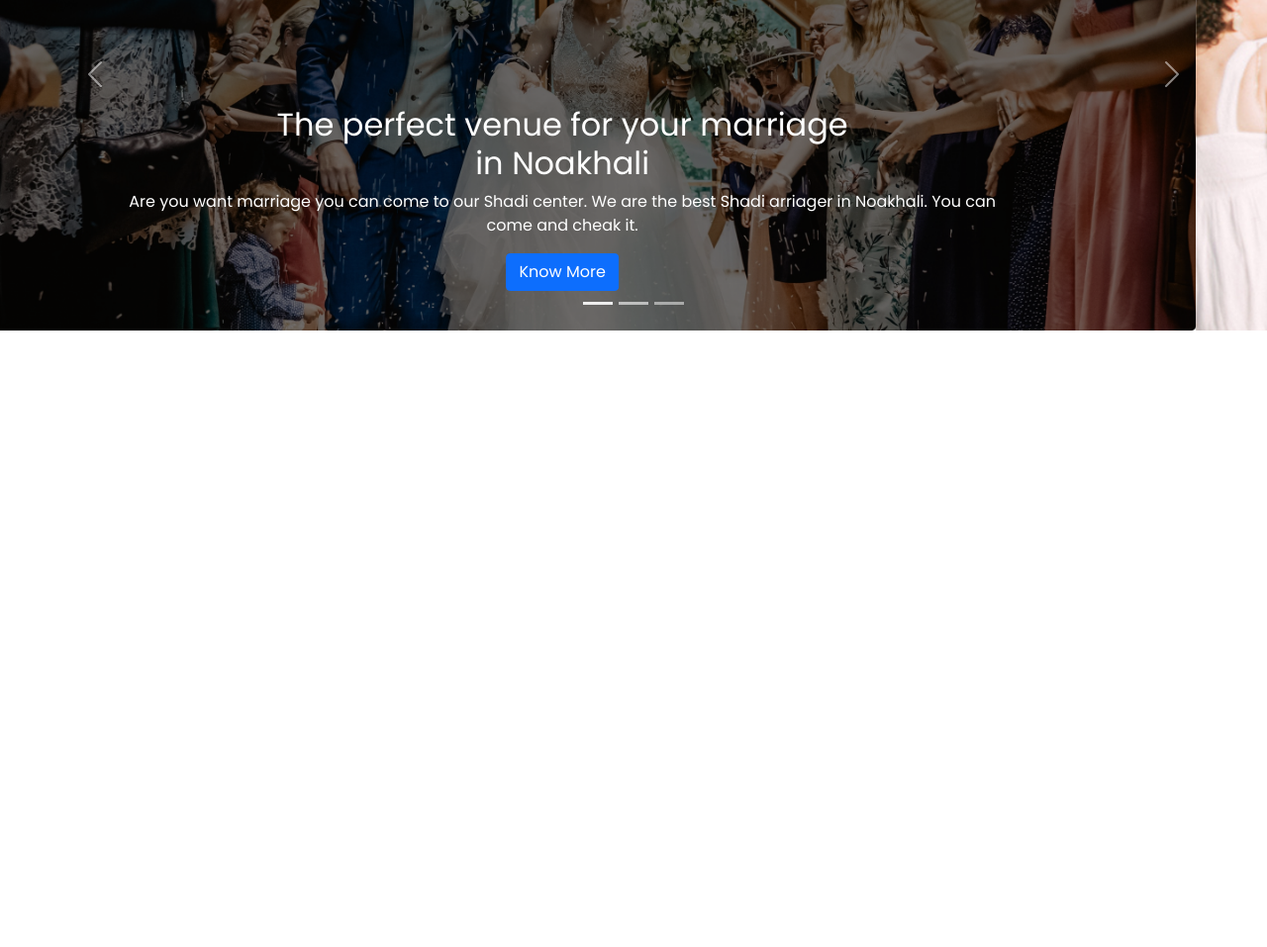
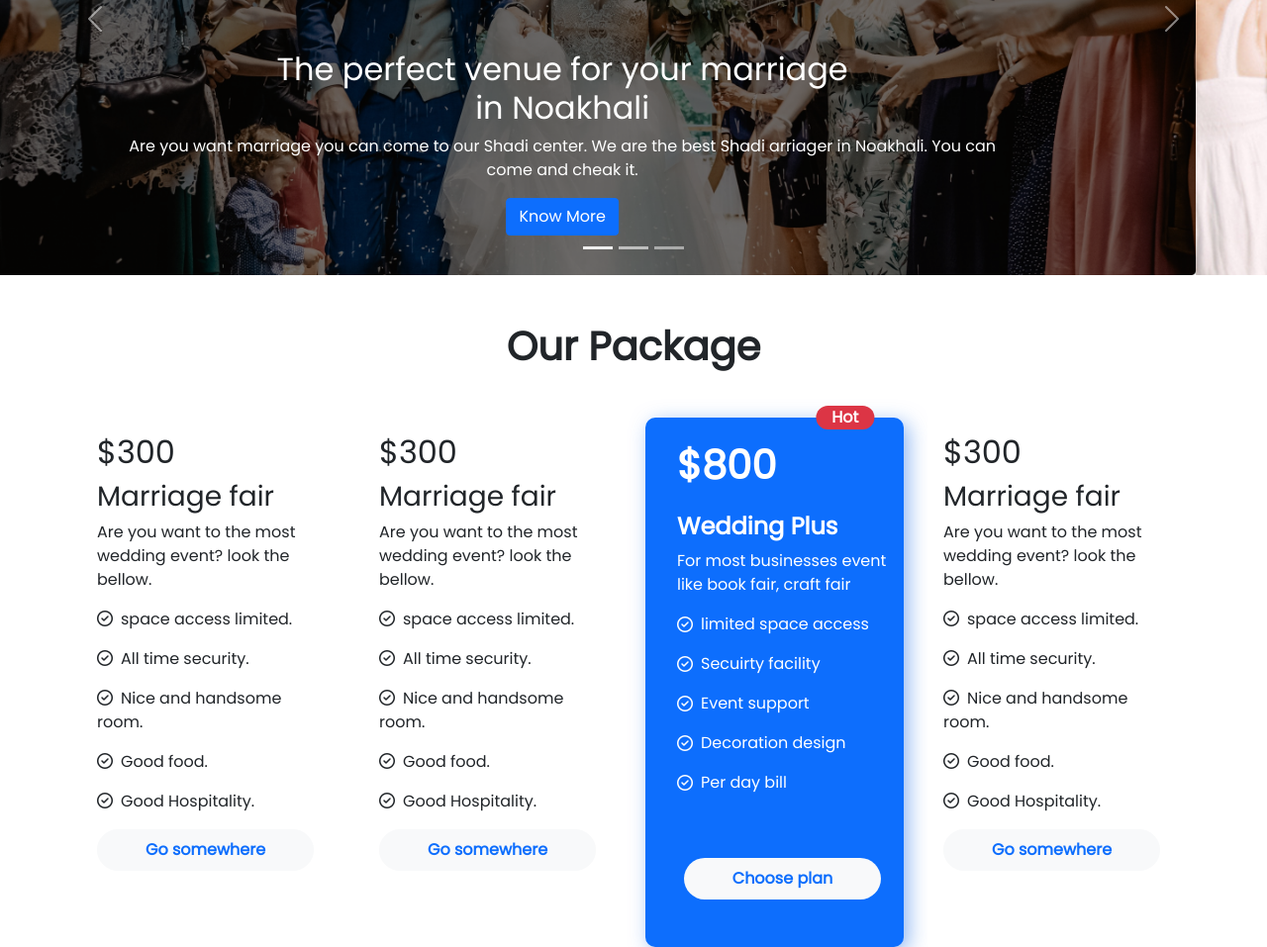
Before and after one commit to yeasinshamimdev/convention-center, a plain HTML site: page index.html in a window 1280 px wide. Shown: the part 241-1198 px from the top of the page at 99% size. Before the commit the page ends 800 px from the top, so only its background shows below. Drawn offline with nearby package versions, Linux system fonts and the light colour scheme.

Commit message:
our package added

```diff
--- a/index.html
+++ b/index.html
@@ -9,6 +9,8 @@
   <!-- Bootstrap Link  -->
   <link href="https://cdn.jsdelivr.net/npm/bootstrap@5.1.3/dist/css/bootstrap.min.css" rel="stylesheet"
     integrity="sha384-1BmE4kWBq78iYhFldvKuhfTAU6auU8tT94WrHftjDbrCEXSU1oBoqyl2QvZ6jIW3" crossorigin="anonymous">
+  <!-- fonts awesome link   -->
+  <script src="https://kit.fontawesome.com/48022d01e5.js" crossorigin="anonymous"></script>
   <!-- Custom Css link  -->
   <link rel="stylesheet" href="style.css">
 </head>
@@ -17,12 +19,12 @@
   <header>
     <!-- Navbar start  -->
     <div class="container-fluid">
-            <nav class="navbar navbar-expand-lg navbar-light bg-white">
+      <nav class="navbar fixed-top navbar-expand-lg navbar-light bg-white">
         <div class="container">
           <a class="navbar-brand" href="#">Noakhali Shadi center</a>
           <button class="navbar-toggler" type="button" data-bs-toggle="collapse"
-                        data-bs-target="#navbarSupportedContent" aria-controls="navbarSupportedContent"
-                        aria-expanded="false" aria-label="Toggle navigation">
+            data-bs-target="#navbarSupportedContent" aria-controls="navbarSupportedContent" aria-expanded="false"
+            aria-label="Toggle navigation">
             <span class="navbar-toggler-icon"></span>
           </button>
           <div class="collapse navbar-collapse" id="navbarSupportedContent">
@@ -45,48 +47,155 @@
       </nav>
     </div>
     <!-- Carousel start  -->
+    <section>
       <div id="carouselExampleCaptions" class="carousel slide" data-bs-ride="carousel">
         <div class="carousel-indicators">
-              <button type="button" data-bs-target="#carouselExampleCaptions" data-bs-slide-to="0" class="active" aria-current="true" aria-label="Slide 1"></button>
-              <button type="button" data-bs-target="#carouselExampleCaptions" data-bs-slide-to="1" aria-label="Slide 2"></button>
-              <button type="button" data-bs-target="#carouselExampleCaptions" data-bs-slide-to="2" aria-label="Slide 3"></button>
+          <button type="button" data-bs-target="#carouselExampleCaptions" data-bs-slide-to="0" class="active"
+            aria-current="true" aria-label="Slide 1"></button>
+          <button type="button" data-bs-target="#carouselExampleCaptions" data-bs-slide-to="1"
+            aria-label="Slide 2"></button>
+          <button type="button" data-bs-target="#carouselExampleCaptions" data-bs-slide-to="2"
+            aria-label="Slide 3"></button>
         </div>
         <div class="carousel-inner">
           <div class="carousel-item active">
             <img src="images/banner.png" class="d-block w-100" alt="">
-                <div class="carousel-caption d-none d-md-block">
+            <div class="carousel-caption d-md-block m-auto">
               <h2>The perfect venue for your marriage <br> in Noakhali</h2>
-                  <p>Are you want marriage you can come to our Shadi center. We are the best Shadi arriager in Noakhali. You can come and cheak it.</p>
+              <p>Are you want marriage you can come to our Shadi center. We are the best Shadi arriager in Noakhali. You
+                can come and cheak it.</p>
               <a class="btn btn-primary" href="https://ordhekdeen.com/" role="button">Know More</a>
             </div>
           </div>
           <div class="carousel-item">
             <img src="images/banner-2.png" class="d-block w-100" alt="...">
-                <div class="carousel-caption d-none d-md-block">
-                    <h2 class="text-dark">The perfect venue for your marriage <br> in Noakhali</h2>
-                    <p class="text-dark">Are you want marriage you can come to our Shadi center. We are the best Shadi arriager in Noakhali. You can come and cheak it.</p>
+            <div class="carousel-caption d-md-block">
+              <h2 class="text-dark">The perfect venue for your engagement <br> in Noakhali</h2>
+              <p class="text-dark">Are you want marriage you can come to our Shadi center. We are the best Shadi
+                arriager
+                in Noakhali. You can come and cheak it.</p>
               <a class="btn btn-primary" href="https://ordhekdeen.com/" role="button">Know More</a>
             </div>
           </div>
           <div class="carousel-item">
             <img src="images/banner-3.png" class="d-block w-100" alt="...">
-                <div class="carousel-caption d-none d-md-block">
-                    <h2 class="text-dark">The perfect venue for your marriage <br> in Noakhali</h2>
-                    <p class="text-dark">Are you want marriage you can come to our Shadi center. We are the best Shadi arriager in Noakhali. You can come and cheak it.</p>
+            <div class="carousel-caption d-md-block">
+              <h2 class="text-dark">The perfect venue for your arrangement <br> in Noakhali</h2>
+              <p class="text-dark">Are you want marriage you can come to our Shadi center. We are the best Shadi
+                arriager
+                in Noakhali. You can come and cheak it.</p>
               <a class="btn btn-primary" href="https://ordhekdeen.com/" role="button">Know More</a>
             </div>
           </div>
         </div>
-            <button class="carousel-control-prev" type="button" data-bs-target="#carouselExampleCaptions" data-bs-slide="prev">
+        <button class="carousel-control-prev" type="button" data-bs-target="#carouselExampleCaptions"
+          data-bs-slide="prev">
           <span class="carousel-control-prev-icon" aria-hidden="true"></span>
           <span class="visually-hidden">Previous</span>
         </button>
-            <button class="carousel-control-next" type="button" data-bs-target="#carouselExampleCaptions" data-bs-slide="next">
+        <button class="carousel-control-next" type="button" data-bs-target="#carouselExampleCaptions"
+          data-bs-slide="next">
           <span class="carousel-control-next-icon" aria-hidden="true"></span>
           <span class="visually-hidden">Next</span>
         </button>
       </div>
+    </section>
   </header>
+  <!-- Main content start  -->
+  <main>
+    <!-- Our Package start  -->
+    <section>
+      <h1 class="d-flex justify-content-center mt-5 mb-5 fw-bold">Our Package</h1>
+      <div class="container">
+        <div class="row row-cols-1 row-cols-md-2 row-cols-lg-4 g-4">
+          <div class="col">
+            <div class="card h-100 border-0">
+              <div class="card-body ">
+                <h2 class="card-title">$300</h2>
+                <h3>Marriage fair</h3>
+                <p class="card-text">Are you want to the most wedding event? look the bellow.</p>
+                <p class="card-text"><i class="far fa-check-circle pe-2"></i>space access limited.</p>
+                <p class="card-text"><i class="far fa-check-circle pe-2"></i>All time security.</p>
+                <p class="card-text"><i class="far fa-check-circle pe-2"></i>Nice and handsome room.</p>
+                <p class="card-text"><i class="far fa-check-circle pe-2"></i>Good food.</p>
+                <p class="card-text"><i class="far fa-check-circle pe-2"></i>Good Hospitality.</p>
+                <a href="#" class="btn btn-light rounded-pill px-5 py-2 text-primary fw-bold">Go somewhere</a>
+              </div>
+            </div>
+          </div>
+          <div class="col">
+            <div class="card h-100 border-0">
+              <div class="card-body ">
+                <h2 class="card-title">$300</h2>
+                <h3>Marriage fair</h3>
+                <p class="card-text">Are you want to the most wedding event? look the bellow.</p>
+                <p class="card-text"><i class="far fa-check-circle pe-2"></i>space access limited.</p>
+                <p class="card-text"><i class="far fa-check-circle pe-2"></i>All time security.</p>
+                <p class="card-text"><i class="far fa-check-circle pe-2"></i>Nice and handsome room.</p>
+                <p class="card-text"><i class="far fa-check-circle pe-2"></i>Good food.</p>
+                <p class="card-text"><i class="far fa-check-circle pe-2"></i>Good Hospitality.</p>
+                <a href="#" class="btn btn-light rounded-pill px-5 py-2 text-primary fw-bold">Go somewhere</a>
+              </div>
+            </div>
+          </div>
+          <div class="col">
+            <div id="bg-radius" class="card border-0 bg-primary text-white pt-4 ps-3 package-card position-relative">
+              <span
+                class="badge bg-danger position-absolute top-0 end-0 translate-middle badge rounded-pill me-auto px-3 p-1 fs-6 mb-5">Hot</span>
+              <div>
+                <h1 class="display-7 fw-bold ps-3">$800</h1>
+              </div>
+              <div class="card-body ps-3">
+                <h5 class="card-title fs-4 fw-bold">Wedding Plus</h5>
+                <p class="card-text">For most businesses event like book fair, craft fair</p>
+              </div>
+              <div class="ps-3 d-flex justyfi-content-center align-items-center">
+                <i class="far fa-check-circle pb-3"></i>
+                <p class="ps-2">limited space access</p>
+              </div>
+              <div class="ps-3 d-flex justyfi-content-center align-items-center">
+                <i class="far fa-check-circle pb-3"></i>
+                <p class="ps-2">Secuirty facility</p>
+              </div>
+              <div class="ps-3 d-flex justyfi-content-center align-items-center">
+                <i class="far fa-check-circle pb-3"></i>
+                <p class="ps-2">Event support </p>
+              </div>
+              <div class="ps-3 d-flex justyfi-content-center align-items-center">
+                <i class="far fa-check-circle pb-3"></i>
+                <p class="ps-2">Decoration design</p>
+              </div>
+              <div class="ps-3 d-flex justyfi-content-center align-items-center">
+                <i class="far fa-check-circle pb-3"></i>
+                <p class="ps-2">Per day bill</p>
+              </div>
+              <div class="text-center py-5">
+                <a href=""><button class="btn bg-light rounded-pill px-5 py-2 text-primary fw-bold fs-6">Choose plan</button></a>
+              </div>
+            </div>
+          </div>
+          <div class="col">
+            <div class="card h-100 border-0">
+              <div class="card-body ">
+                <h2 class="card-title">$300</h2>
+                <h3>Marriage fair</h3>
+                <p class="card-text">Are you want to the most wedding event? look the bellow.</p>
+                <p class="card-text"><i class="far fa-check-circle pe-2"></i>space access limited.</p>
+                <p class="card-text"><i class="far fa-check-circle pe-2"></i>All time security.</p>
+                <p class="card-text"><i class="far fa-check-circle pe-2"></i>Nice and handsome room.</p>
+                <p class="card-text"><i class="far fa-check-circle pe-2"></i>Good food.</p>
+                <p class="card-text"><i class="far fa-check-circle pe-2"></i>Good Hospitality.</p>
+                <a href="#" class="btn btn-light rounded-pill px-5 py-2 text-primary fw-bold">Go somewhere</a>
+              </div>
+            </div>
+          </div>
+        </div>
+      </div>
+    </section>
+  </main>
+  <footer>
+
+  </footer>
 
   <!-- Bootstrap js link  -->
   <script src="https://cdn.jsdelivr.net/npm/bootstrap@5.1.3/dist/js/bootstrap.bundle.min.js"
--- a/style.css
+++ b/style.css
@@ -3,3 +3,8 @@
 body{
     font-family: 'Poppins', sans-serif;
 }
+
+.package-card{
+    box-shadow: 5px 5px 20px #71a3eec4;
+    border-radius: 10px;
+}
```
Lines whose indentation alone changed are shown as unchanged.
